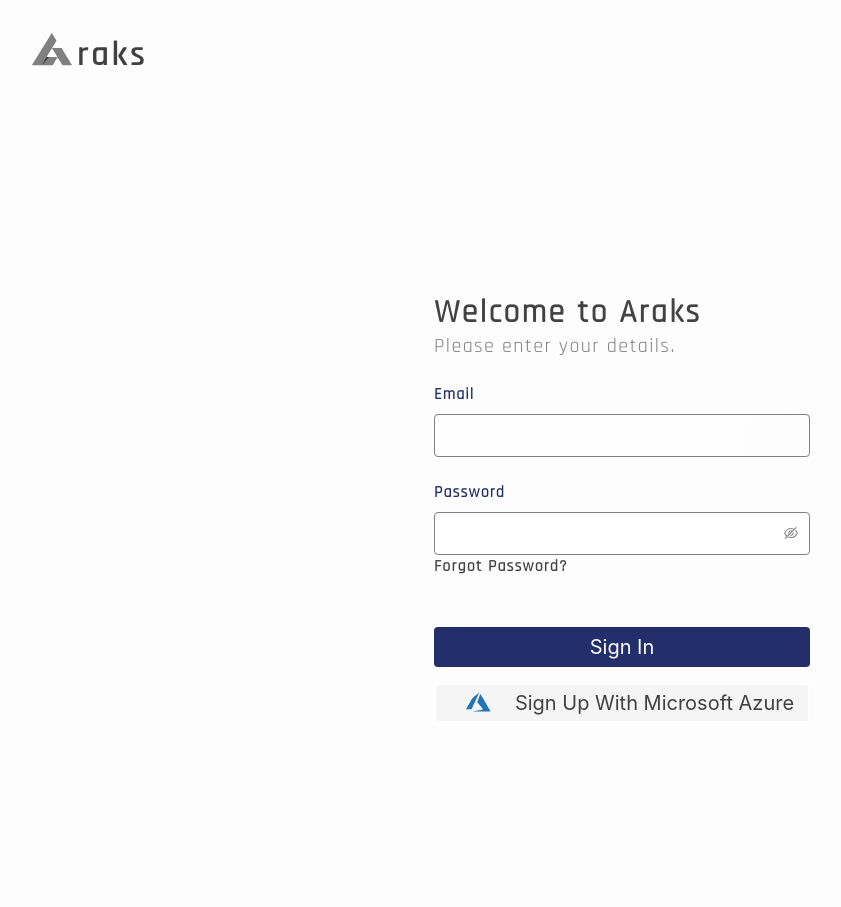
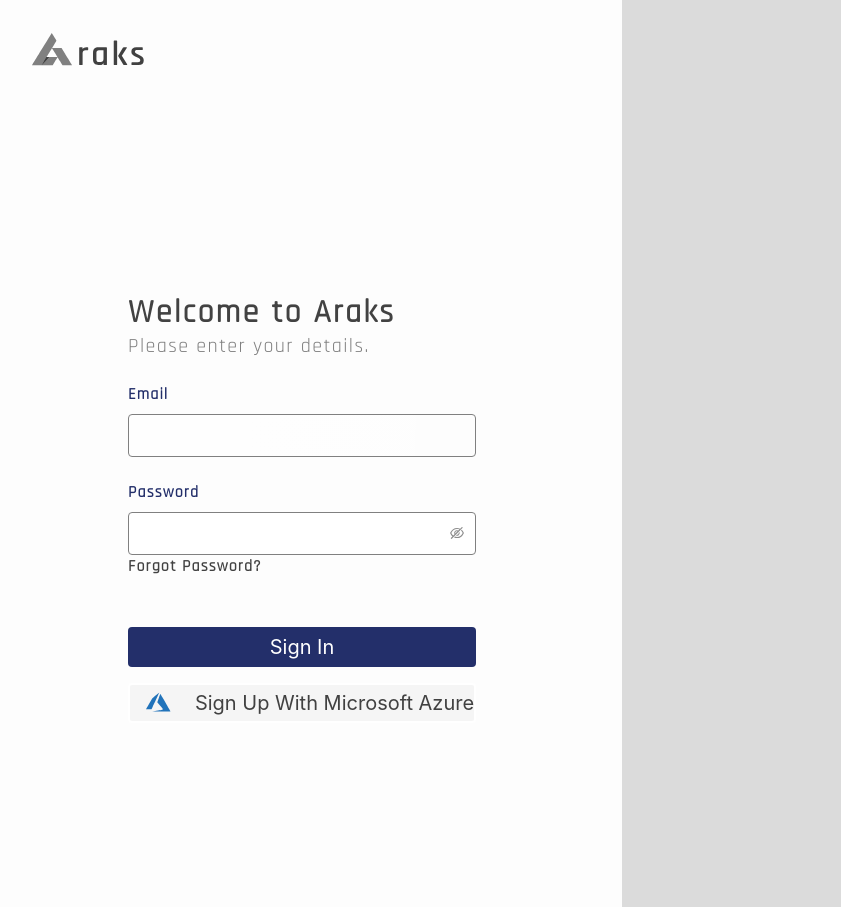
Before and after one commit to vlo111/araks-front, a React (Create React App) app: page /sign-in in a window 1280 px wide. Shown: the whole page, without its empty margins (18-859 px from the left). Built offline with nearby package versions, Linux system fonts and the light colour scheme.

Commit message:
Sign in style fix

```diff
--- a/src/components/routes/public-route.tsx
+++ b/src/components/routes/public-route.tsx
@@ -1,9 +1,9 @@
-import { Layout as LayoutComponent } from 'antd';
+import { Col, Layout as LayoutComponent, Row } from 'antd';
 import { Navigate, Outlet } from "react-router-dom";
 
 import { ReactComponent as Logo } from '../icons/araks.svg';
 import styled from 'styled-components';
-import { PATHS } from 'helpers/constants';
+import { COLORS, PATHS } from 'helpers/constants';
 import { useAuth } from 'context/auth-context';
 
 const Layout = styled(LayoutComponent)`
@@ -24,6 +24,7 @@
     padding: 0 50px;
     margin-left: auto;
     margin-right: auto;
+    width: 448px;
 `;
 
 export const PublicRoutes = () => {
@@ -35,12 +36,18 @@
 
   return (
     <Layout>
+      <Row>
+        <Col span={12}>
         <Header>
           <Logo />
         </Header>
         <Content>
           <Outlet />
         </Content>
+        </Col>
+        <Col span={12} style={{ backgroundColor: COLORS.PRIMARY.GRAY_LIGHT }}></Col>
+      </Row>
+
     </Layout>
   )
 };
--- a/src/pages/sign-in/index.tsx
+++ b/src/pages/sign-in/index.tsx
@@ -51,7 +51,7 @@
                         <Button htmlType="submit" block type="primary">
                             Sign In
                         </Button>
-                        <SignUpButton iconType='azure' />
+                        <SignUpButton block iconType='azure' />
                     </VerticalSpace>
                 </VerticalSpace>
             </Form>
```
Lines whose indentation alone changed are shown as unchanged.
